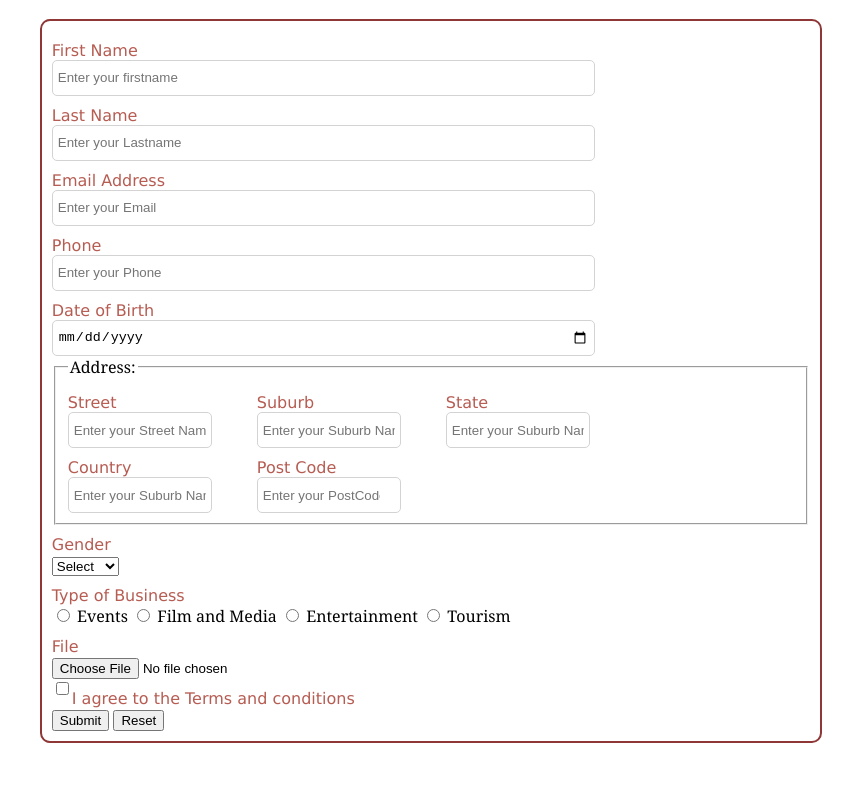
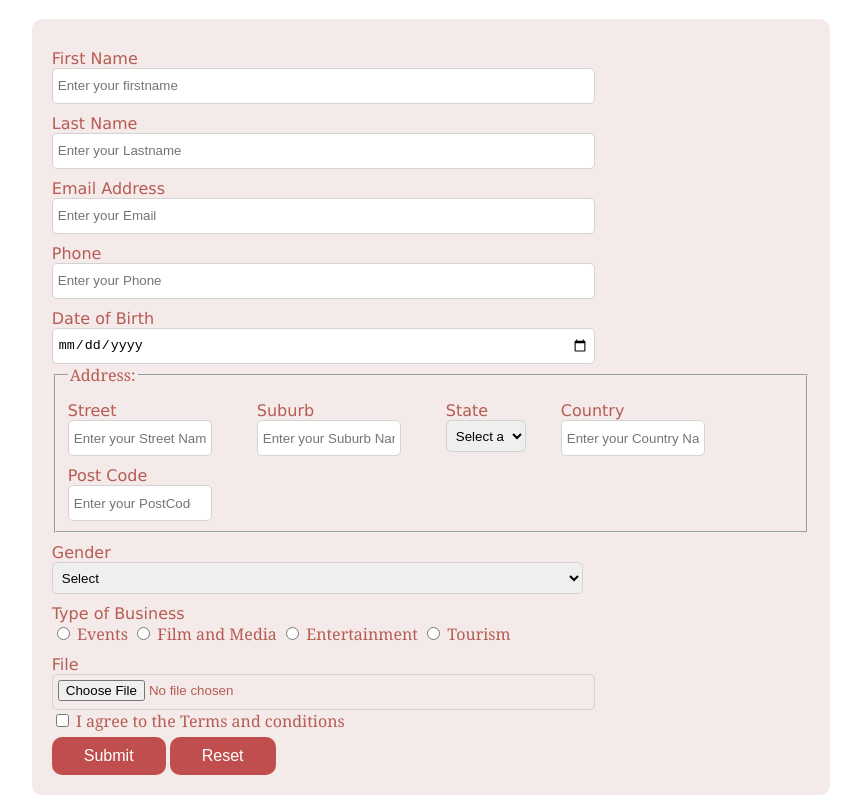
Before and after one commit to lavinagithub/symmetrical-octo-lamp, a plain HTML site: page registration.html in a window 1280 px wide. Shown: the part 67-870 px from the top of the page, without its empty margins (209-1070 px from the left). Before the commit the page ends 818 px from the top, so only its background shows below. Drawn offline with Linux system fonts and the light colour scheme.

Commit message:
new code

```diff
--- a/css/formstyle.css
+++ b/css/formstyle.css
@@ -79,6 +79,7 @@ label {
   display: inline-block;
   font-size: 16px;
   margin-top: 5px;
+  display: block;
 }
 
 fieldset {
--- a/css/registration.css
+++ b/css/registration.css
@@ -1,20 +1,21 @@
 body {
   /* background-color: rosybrown; */
   font-family: Cambria, Cochin, Georgia, Times, "Times New Roman", serif;
+  color: rgb(182, 92, 82);
 }
 
 h1 {
   text-align: center;
   font-size: 2rem;
-  color: rgb(182, 92, 82);
 }
 
 .outerContainer {
-  border: 2px solid rgb(143, 54, 54);
+  /* border: 2px solid rgb(143, 54, 54); */
   margin: auto;
   width: 60%;
   border-radius: 10px;
-  padding: 10px;
+  padding: 20px;
+  background-color: rgb(243, 234, 233);
 }
 
 label {
@@ -30,6 +31,14 @@ label {
   border: 1px solid lightgrey;
   border-radius: 5px;
   padding: 5px;
+  display: block;
+}
+.sel {
+
+  height: 2rem;
+}
+.tc {
+  display: inline;
 }
 /* .addr {
   width: 50%;
@@ -39,3 +48,16 @@ label {
   flex-direction: row;
   flex-wrap: wrap;
 }
+
+.formButton {
+  background-color: rgb(192, 78, 78);
+  border: none;
+  border-radius: 10px;
+  color: white;
+  padding: 10px 32px;
+  text-align: center;
+  text-decoration: none;
+  display: inline-block;
+  font-size: 1rem;
+  margin-top: 5px;
+}
--- a/registration.html
+++ b/registration.html
@@ -86,23 +86,24 @@
               </div>
 
               <div>
-                <label for="userSuburb">State</label>
+                <label for="userState">State</label>
+                <select name="userState" class="form_input sel">
+                  <option value="">Select a State</option>
+                  <option value="NSW">NSW</option>
+                  <option value="VIC">VIC</option>
+                  <option value="SA">SA</option>
+                  <option value="SA">QLD</option>
+                  <option value="TAS">TAS</option>
+                </select>
+              </div>
+              <div>
+                <label for="userCountry">Country</label>
                 <input
                   type="text"
-                  name="userSuburb"
-                  id="userSuburb"
+                  name="userCountry"
+                  id="userCountry"
                   class="form_input addr"
-                  placeholder="Enter your Suburb Name"
-                />
-              </div>
-              <div>
-                <label for="userSuburb">Country</label>
-                <input
-                  type="text"
-                  name="userSuburb"
-                  id="userSuburb"
-                  class="form_input addr"
-                  placeholder="Enter your Suburb Name"
+                  placeholder="Enter your Country Name"
                 />
               </div>
 
@@ -120,7 +121,7 @@
           </fieldset>
         </div>
         <label for="gender">Gender</label>
-        <select>
+        <select name="userGender" class="form_input sel">
           <option value="">Select</option>
           <option value="male">Male</option>
           <option value="female">Female</option>
@@ -134,14 +135,21 @@
         <input type="radio" name="business" /> Tourism
 
         <label for="userFile">File</label>
-        <input type="file" name="userFile" id="userFile" />
+        <input type="file" name="userFile" id="userFile" class="form_input" />
 
-        <br />
-        <input type="checkbox" name="userTC" id="userTC" style="float: left" />
-        <label for="userTC">I agree to the Terms and conditions</label>
+        <input
+          type="checkbox"
+          name="userTC"
+          id="userTC"
+          class="tc"
+          class="form_input"
+        />
+        I agree to the Terms and conditions
 
-        <input type="submit" />
-        <input type="reset" />
+        <div>
+          <input type="submit" class="formButton" />
+          <input type="reset" class="formButton" />
+        </div>
       </form>
     </section>
     <!-- outer section ends -->
```
